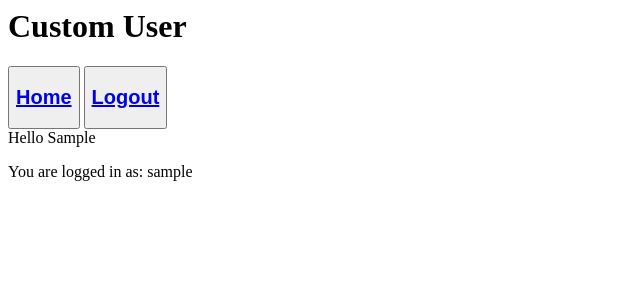
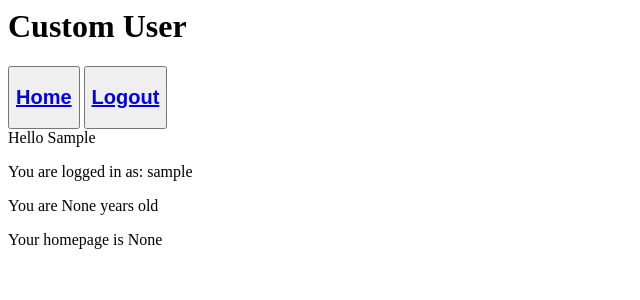
Before and after one commit to pompyn/django_custom-user, a Django app: page / in a window 1280 px wide. Shown: the top 300 px of the page, without its empty margins (0-640 px from the left). Run offline with Django 3.2, Linux system fonts and the light colour scheme; the visitor is signed in with stand-in values (Sample User, id 1).

Commit message:
put back age and homepage to home

```diff
--- a/users/templates/index.html
+++ b/users/templates/index.html
@@ -9,5 +9,7 @@
 {% if user.is_authenticated %}
 Hello {{ user.first_name }}
     <p>You are logged in as: {{ user.username }}</p>
+    <p>You are {{ user.age }} years old</p>
+    <p>Your homepage is {{ user.homepage }}</p>
 
 {% endif %}
```
